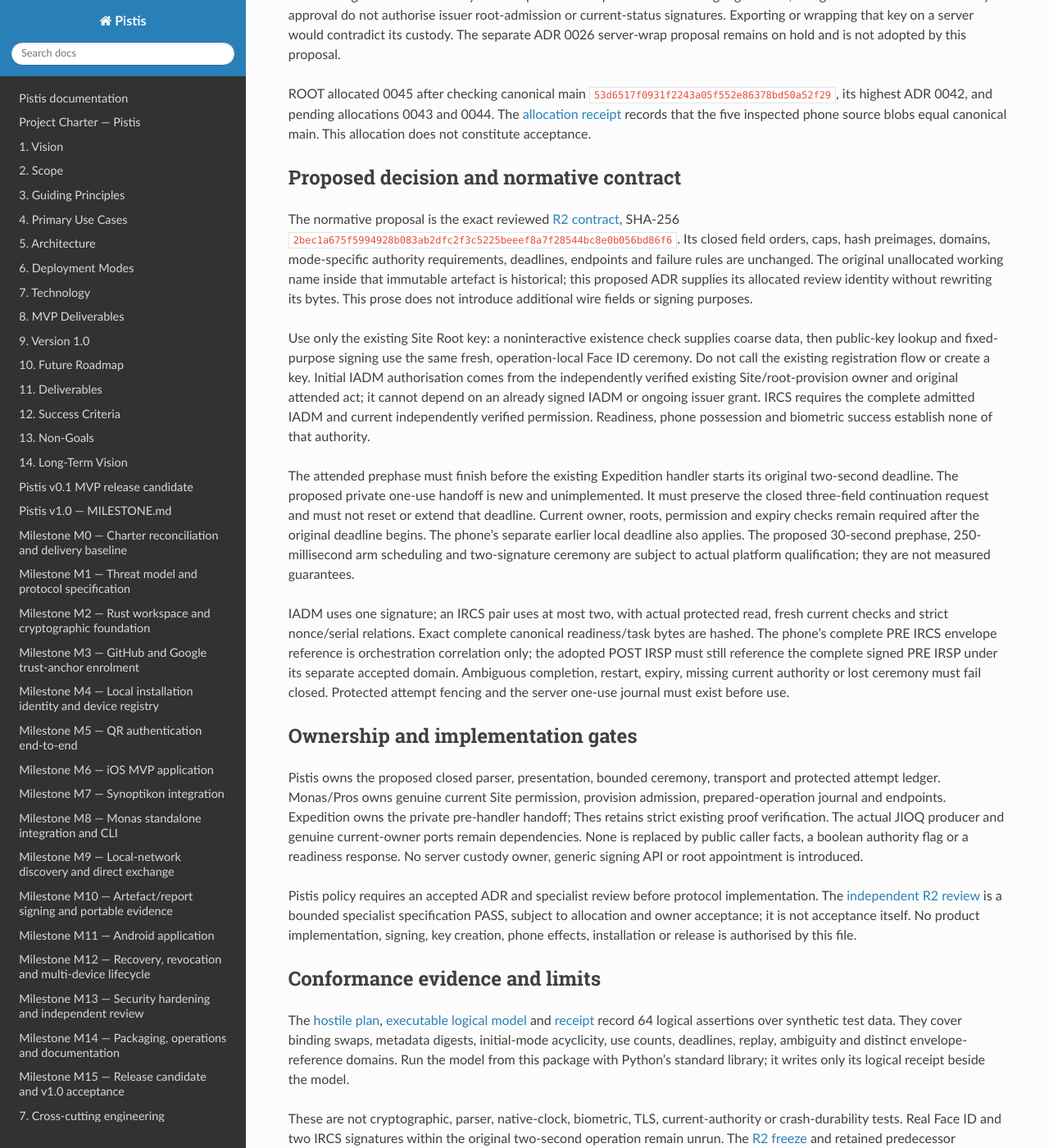
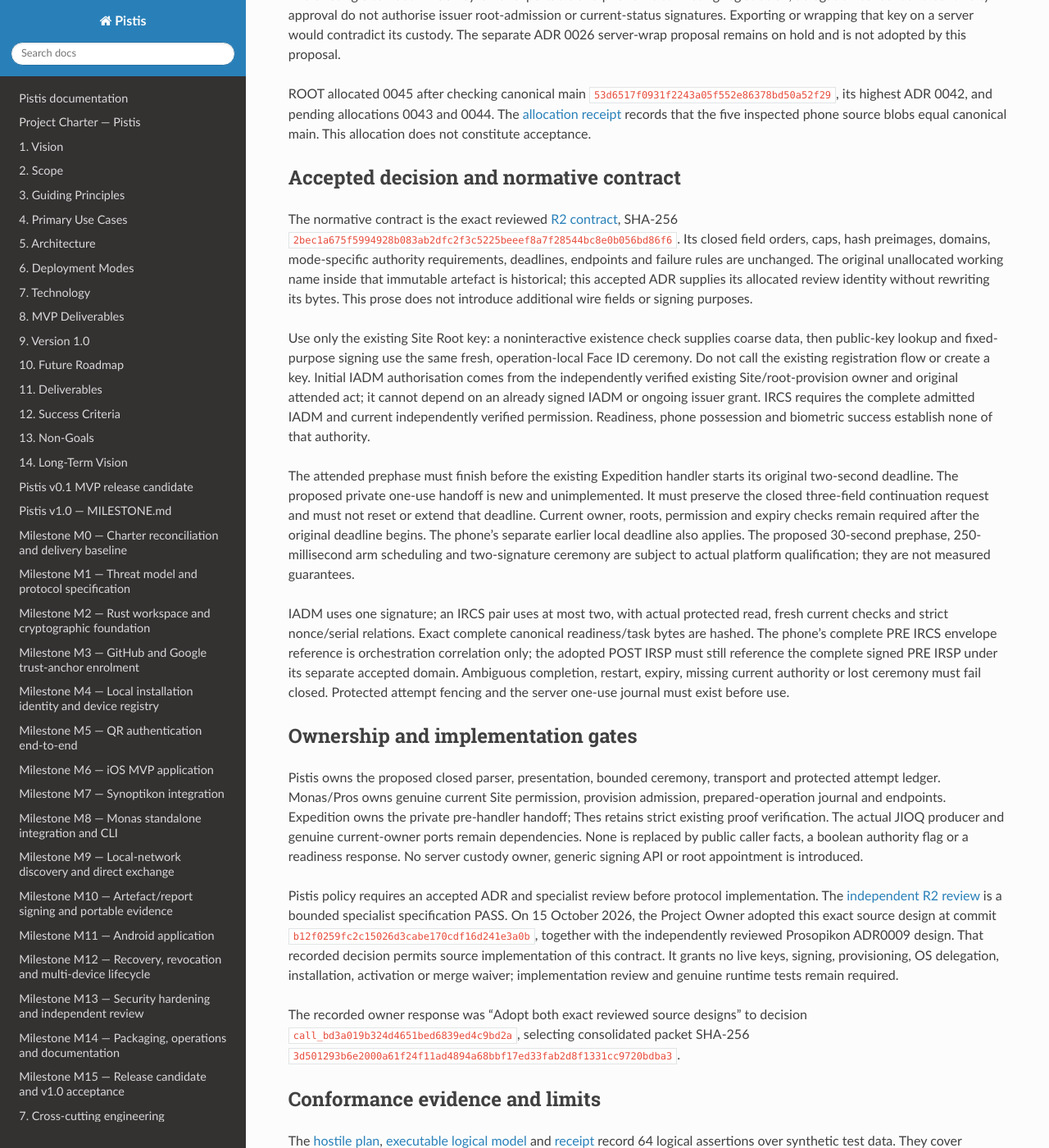
Before and after one commit to sagrudd/pistis, a Sphinx documentation site: the page built from docs/adr/0045-phone-held-site-root-issuer-ceremony.md, in a window 1280 px wide and 1400 px high, scrolled down 329 px. Shown: the whole window at 82% size. Built offline with Sphinx 7.4.7 and the Read the Docs theme 3.1.0, drawn with Linux system fonts in a browser that asks for light colours; the version number could not be read and is left out; some of the changed text lies outside the part shown.

Commit message:
Record the exact owner adoption of ADR0045 source design

```diff
--- a/docs/adr/0045-phone-held-site-root-issuer-ceremony.md
+++ b/docs/adr/0045-phone-held-site-root-issuer-ceremony.md
@@ -1,6 +1,6 @@
 # ADR 0045: Phone-held Site Root issuer ceremony
 
-- Status: Proposed; human adoption pending
+- Status: Accepted source design; implementation and runtime gates remain
 - Date: 2026-10-15
 - Scope: Pistis phone protocol and private server handoff contract only
 
@@ -18,15 +18,15 @@ allocations 0043 and 0044. The [allocation receipt](0045-phone-held-site-root-is
 records that the five inspected phone source blobs equal canonical main. This
 allocation does not constitute acceptance.
 
-## Proposed decision and normative contract
+## Accepted decision and normative contract
 
-The normative proposal is the exact reviewed
+The normative contract is the exact reviewed
 [R2 contract](0045-phone-held-site-root-issuer/PHONE_SITE_ROOT_ISSUER_PROTOCOL_CANDIDATE_R2.json),
 SHA-256 `2bec1a675f5994928b083ab2dfc2f3c5225beeef8a7f28544bc8e0b056bd86f6`.
 Its closed field orders, caps, hash preimages, domains, mode-specific authority
 requirements, deadlines, endpoints and failure rules are unchanged. The original
 unallocated working name inside that immutable artefact is historical; this
-proposed ADR supplies its allocated review identity without rewriting its bytes.
+accepted ADR supplies its allocated review identity without rewriting its bytes.
 This prose does not introduce additional wire fields or signing purposes.
 
 Use only the existing Site Root key: a noninteractive existence check supplies
@@ -68,9 +68,17 @@ introduced.
 
 Pistis policy requires an accepted ADR and specialist review before protocol
 implementation. The [independent R2 review](0045-phone-held-site-root-issuer/PHONE_PROTOCOL_INDEPENDENT_REVIEW_R2.json)
-is a bounded specialist specification PASS, subject to allocation and owner
-acceptance; it is not acceptance itself. No product implementation, signing,
-key creation, phone effects, installation or release is authorised by this file.
+is a bounded specialist specification PASS. On 15 October 2026, the Project Owner
+adopted this exact source design at commit
+`b12f0259fc2c15026d3cabe170cdf16d241e3a0b`, together with the independently
+reviewed Prosopikon ADR0009 design. That recorded decision permits source
+implementation of this contract. It grants no live keys, signing, provisioning,
+OS delegation, installation, activation or merge waiver; implementation review
+and genuine runtime tests remain required.
+
+The recorded owner response was “Adopt both exact reviewed source designs” to
+decision `call_bd3a019b324d4651bed6839ed4c9bd2a`, selecting consolidated packet
+SHA-256 `3d501293b6e2000a61f24f11ad4894a68bbf17ed33fab2d8f1331cc9720bdba3`.
 
 ## Conformance evidence and limits
 
```
